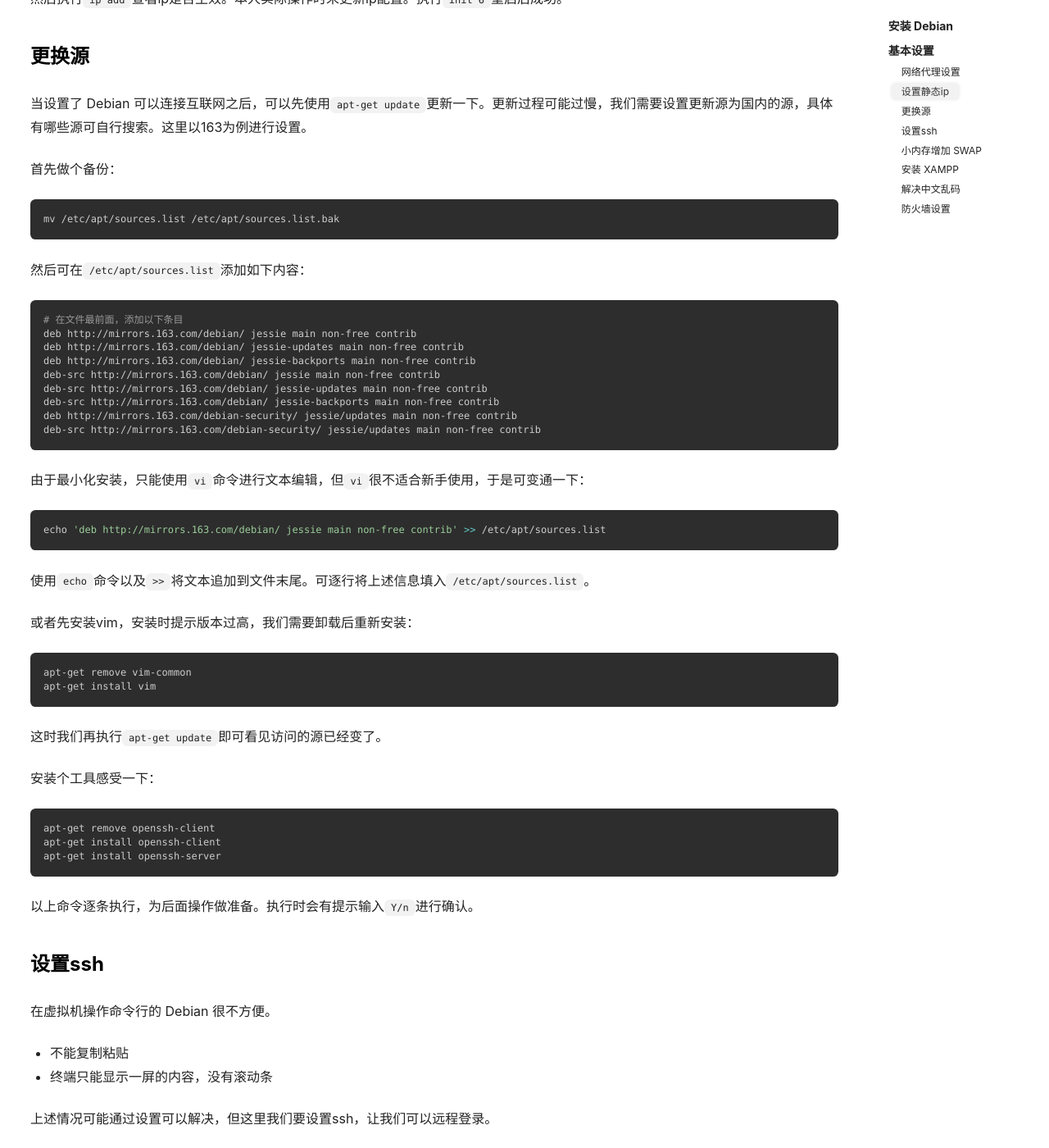
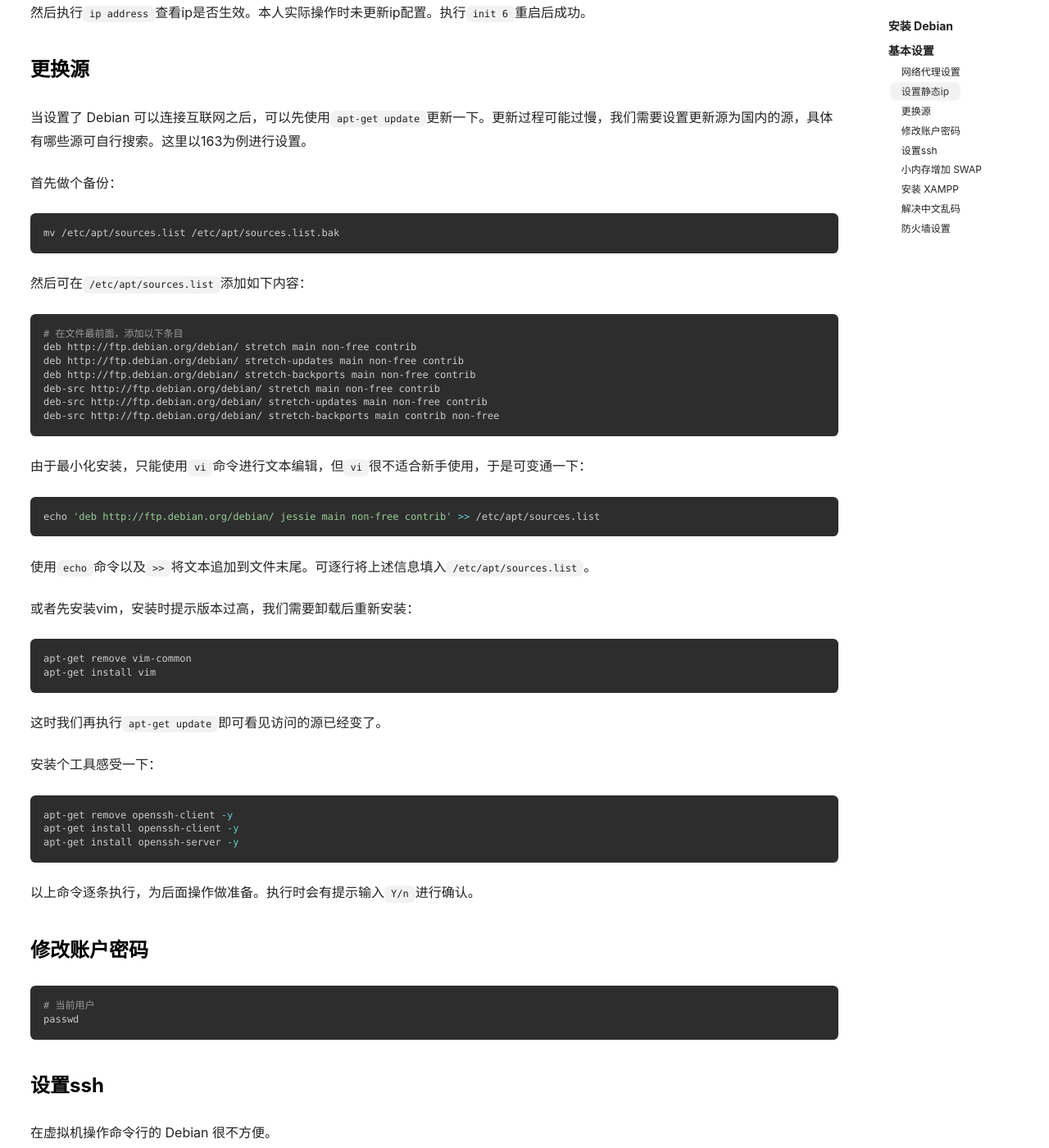
Before and after one commit to thianda91/thianda91.github.io, a Jekyll site: the page built from _posts/2018-07-30-learn-debian-hand-by-hand.md, in a window 1280 px wide and 1400 px high, scrolled down 1962 px. Shown: the whole window at 82% size. Built offline with Jekyll 4.4.1, drawn with Linux system fonts in a browser that asks for light colours; nearby versions of some CDN libraries; comment, search, counter and statistics services are not loaded; some of the changed text lies outside the part shown.

Commit message:
add vps-init.md

````diff
--- a/_posts/2018-07-30-learn-debian-hand-by-hand.md
+++ b/_posts/2018-07-30-learn-debian-hand-by-hand.md
@@ -76,7 +77,7 @@ nameserver 1.2.4.8
 service networking restart
 ```
 
-然后执行`ip add`查看ip是否生效。本人实际操作时未更新ip配置。执行`init 6`重启后成功。
+然后执行`ip address`查看ip是否生效。本人实际操作时未更新ip配置。执行`init 6`重启后成功。
 
 ### 更换源
 
@@ -84,7 +85,7 @@ service networking restart
 
 首先做个备份：
 
-```
+```sh
 mv /etc/apt/sources.list /etc/apt/sources.list.bak
 ```
 
@@ -92,20 +93,18 @@ mv /etc/apt/sources.list /etc/apt/sources.list.bak
 
 ```sh
 # 在文件最前面，添加以下条目
-deb http://mirrors.163.com/debian/ jessie main non-free contrib
-deb http://mirrors.163.com/debian/ jessie-updates main non-free contrib
-deb http://mirrors.163.com/debian/ jessie-backports main non-free contrib
-deb-src http://mirrors.163.com/debian/ jessie main non-free contrib
-deb-src http://mirrors.163.com/debian/ jessie-updates main non-free contrib
-deb-src http://mirrors.163.com/debian/ jessie-backports main non-free contrib
-deb http://mirrors.163.com/debian-security/ jessie/updates main non-free contrib
-deb-src http://mirrors.163.com/debian-security/ jessie/updates main non-free contrib
+deb http://ftp.debian.org/debian/ stretch main non-free contrib
+deb http://ftp.debian.org/debian/ stretch-updates main non-free contrib
+deb http://ftp.debian.org/debian/ stretch-backports main non-free contrib
+deb-src http://ftp.debian.org/debian/ stretch main non-free contrib
+deb-src http://ftp.debian.org/debian/ stretch-updates main non-free contrib
+deb-src http://ftp.debian.org/debian/ stretch-backports main contrib non-free
 ```
 
 由于最小化安装，只能使用`vi`命令进行文本编辑，但`vi`很不适合新手使用，于是可变通一下：
 
 ```sh
-echo 'deb http://mirrors.163.com/debian/ jessie main non-free contrib' >> /etc/apt/sources.list
+echo 'deb http://ftp.debian.org/debian/ jessie main non-free contrib' >> /etc/apt/sources.list
 ```
 
 使用`echo`命令以及`>>`将文本追加到文件末尾。可逐行将上述信息填入`/etc/apt/sources.list`。
@@ -122,12 +121,19 @@ apt-get install vim
 安装个工具感受一下：
 
 ```sh
-apt-get remove openssh-client
-apt-get install openssh-client
-apt-get install openssh-server
+apt-get remove openssh-client -y
+apt-get install openssh-client -y
+apt-get install openssh-server -y
 ```
 
 以上命令逐条执行，为后面操作做准备。执行时会有提示输入`Y/n`进行确认。
+
+### 修改账户密码
+
+```sh
+# 当前用户
+passwd
+```
 
 ### 设置ssh
 
````
Also changed, not shown: other parts of _posts/2018-07-30-learn-debian-hand-by-hand.md (+4 -3 lines), _posts/2018-09-25-vps-init.md (added, +112 -0 lines).
